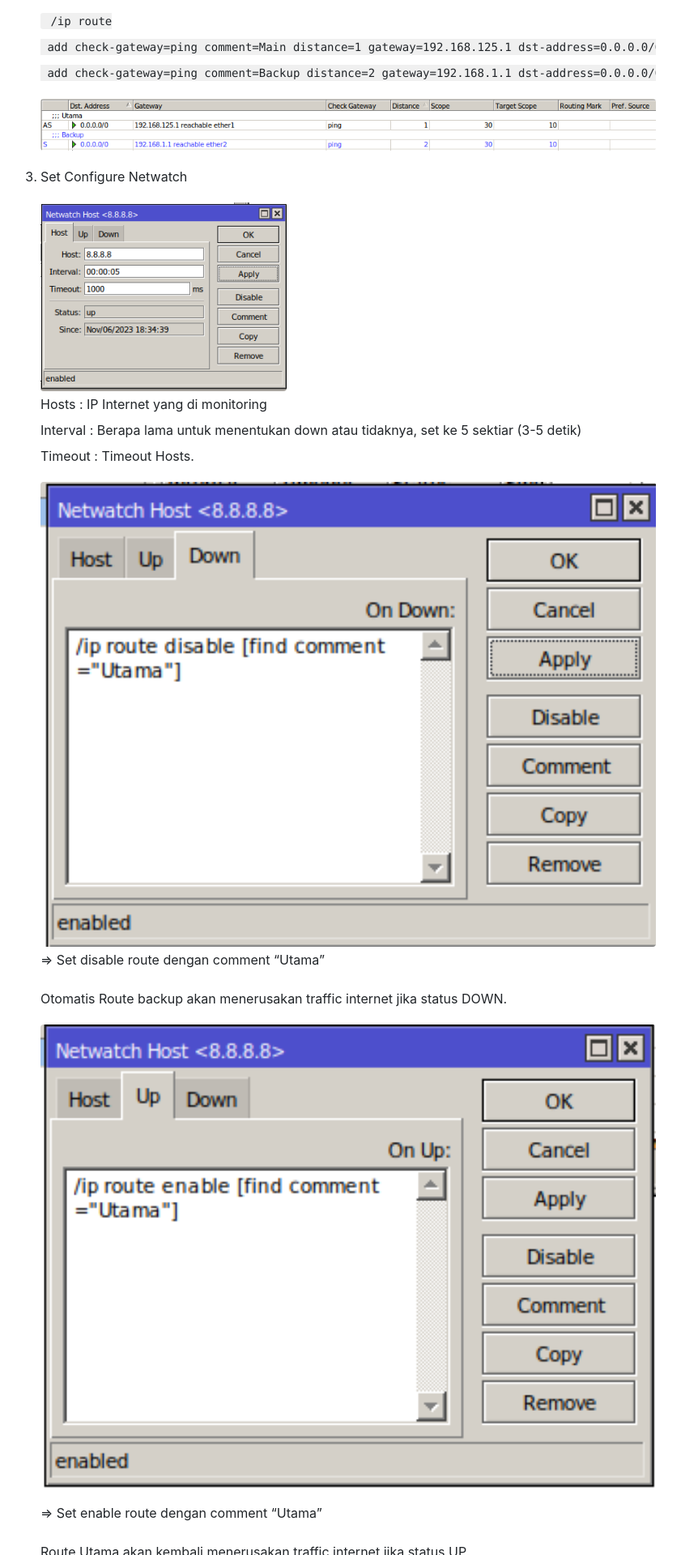
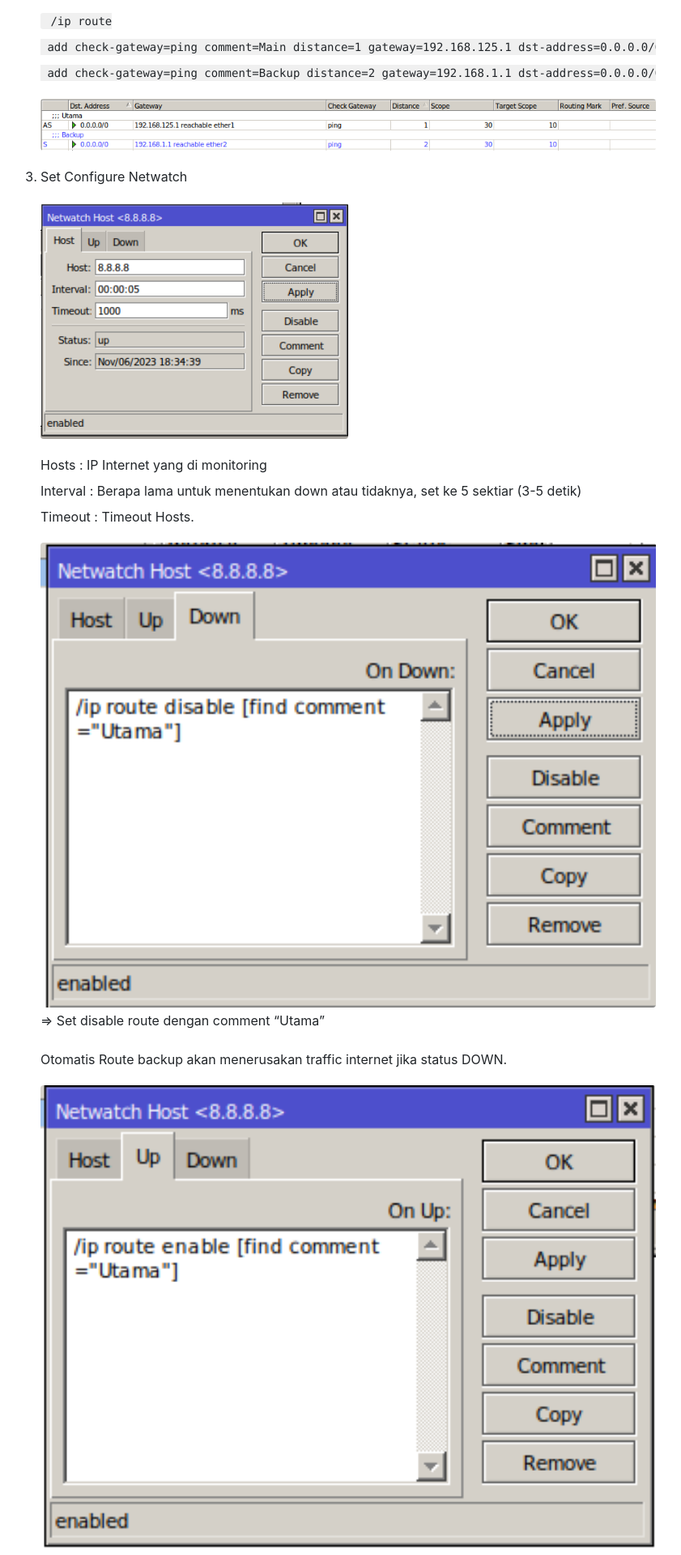
Before and after one commit to raflimaulanarizki/raflimaulanarizki.github.io, a Jekyll site: the page built from _posts/2023-11-06-Failover_Recursive&Netwatch.md, in a window 1280 px wide. Shown: the part 3146-5066 px from the top of the page at 81% size, without its empty margins (230-1071 px from the left). Built offline with Jekyll 4.4.1, drawn with Linux system fonts in a browser that asks for light colours; nearby versions of some CDN libraries; comment, search, counter and statistics services are not loaded; a style sheet for code colours, icons or effects is not loaded.

Commit message:
Failover

```diff
--- a/_posts/2023-11-06-Failover_Recursive&Netwatch.md
+++ b/_posts/2023-11-06-Failover_Recursive&Netwatch.md
@@ -84,10 +84,11 @@ Setting network dari topologi diatas.
 
 3. Set Configure Netwatch
 
-    <img src="/assets/img/2023-11-06-Failover_Recursive&Netwatch/netwatch1.png" alt="netwatch1" style="width: 40%;">
+    <img src="/assets/img/2023-11-06-Failover_Recursive&Netwatch/netwatch1.png" alt="netwatch1" style="width: 50%; display: block; margin-left: auto margin-right: auto;">
+
     Hosts : IP Internet yang di monitoring <br>
     Interval : Berapa lama untuk menentukan down atau tidaknya, set ke 5 sektiar (3-5 detik) <br>
-    Timeout : Timeout Hosts. <br>
+    Timeout : Timeout Hosts.
 
     ![netwatch2.png](/assets/img/2023-11-06-Failover_Recursive&Netwatch/netwatch2.png)
     ⇒ Set disable route dengan comment “Utama”
```
